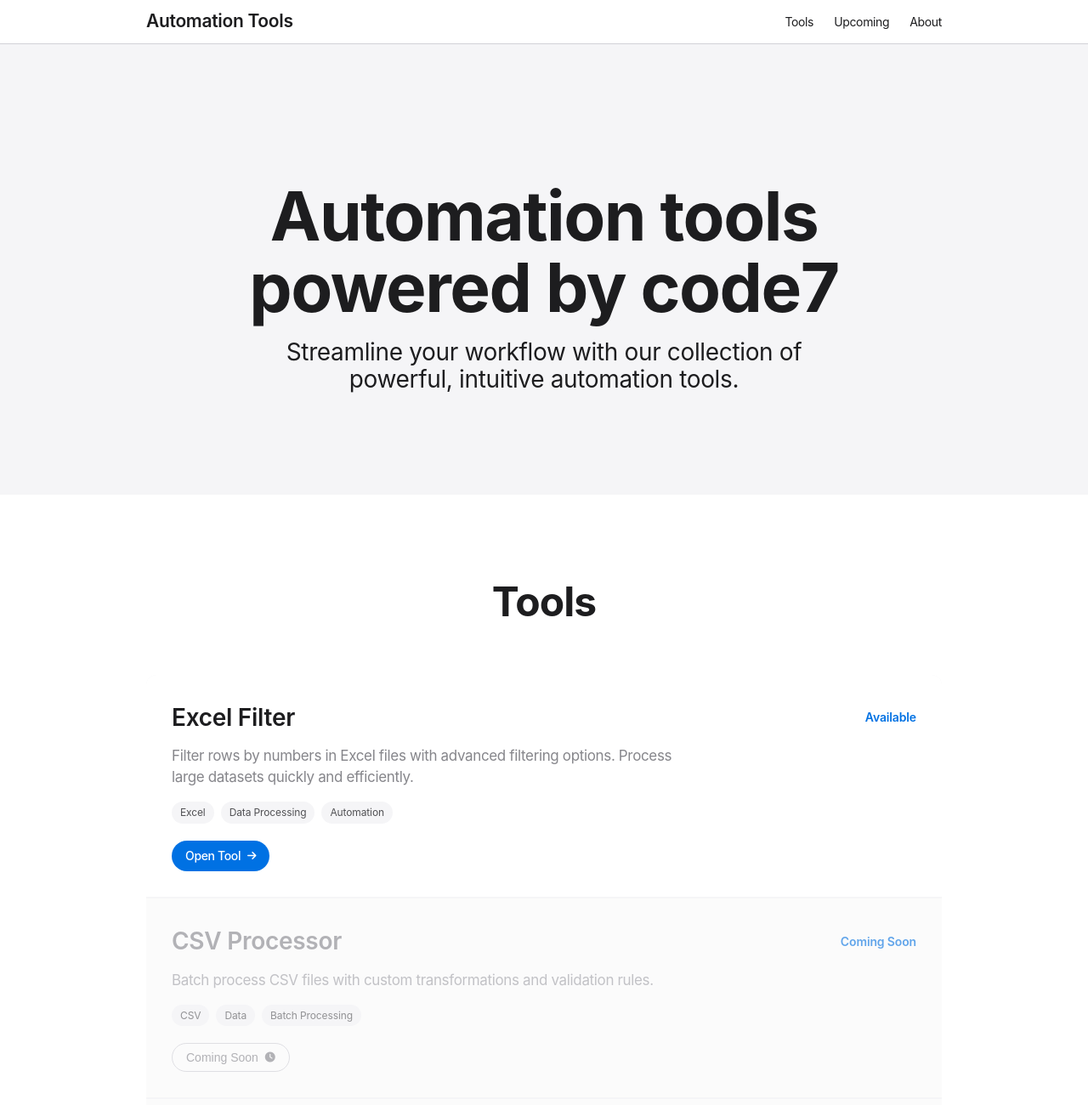
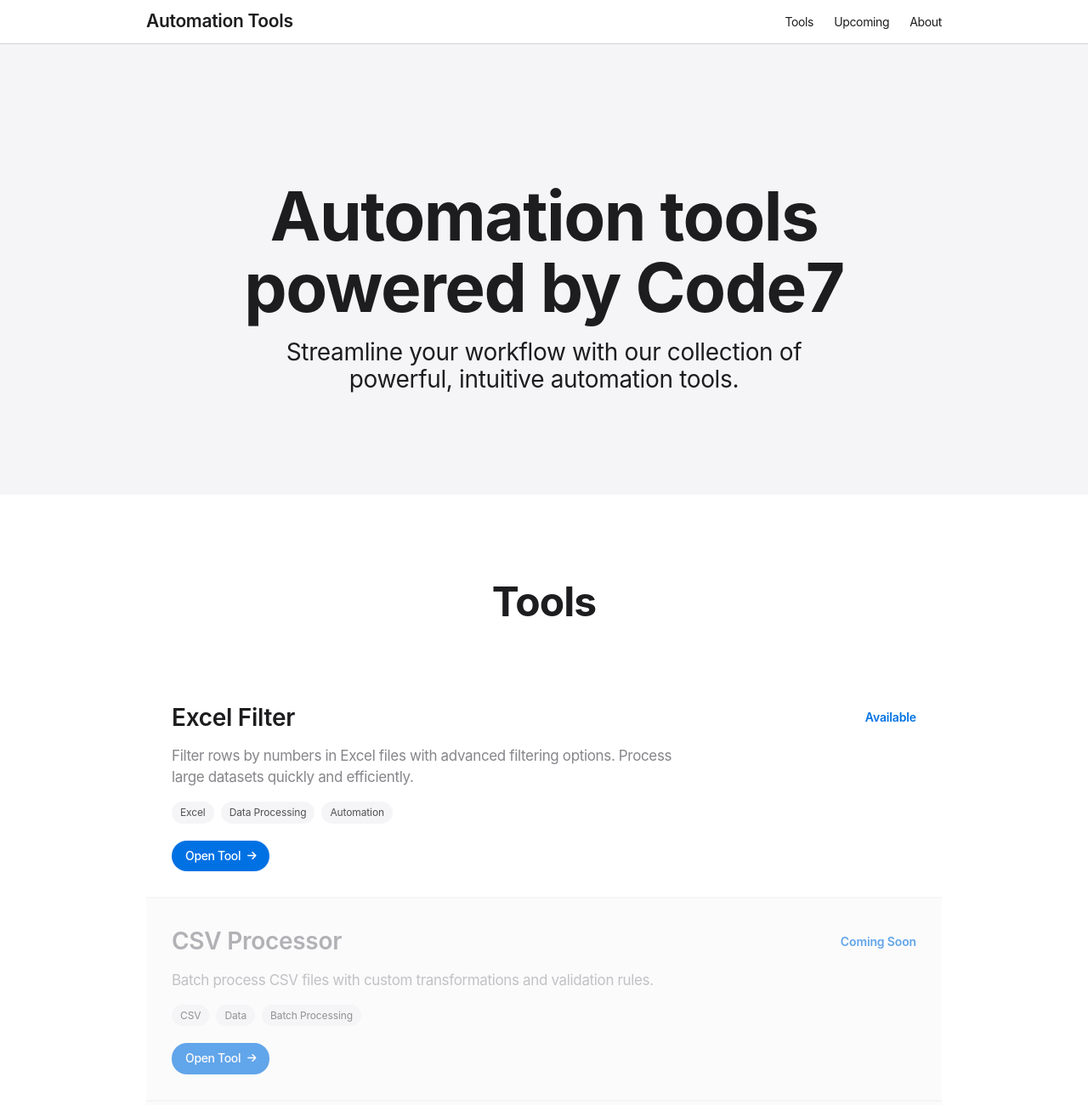
Before and after one commit to Arabdreams/code7, a plain HTML site: page index.html in a window 1280 px wide. Shown: the top 1300 px of the page at 85% size. Drawn offline with Linux system fonts and the light colour scheme.

Commit message:
Correct capitalization of 'Code7' in index.html

```diff
--- a/index.html
+++ b/index.html
@@ -3,7 +3,7 @@
     <meta charset="UTF-8">
     <meta name="viewport" content="width=device-width, initial-scale=1.0">
       <link rel="icon" type="image/jpeg" href="c7.jpg">
-    <title>Automation Tools | Powered by code7</title>
+    <title>Automation Tools | Powered by Code7</title>
     <link rel="stylesheet" href="https://cdnjs.cloudflare.com/ajax/libs/font-awesome/6.4.0/css/all.min.css">
     <style>
         /* Reset and base styles */
@@ -375,7 +375,7 @@
     <main>
         <!-- Hero section -->
         <section class="hero">
-            <h1>Automation tools<br>powered by <span>code7</span></h1>
+            <h1>Automation tools<br>powered by <span>Code7</span></h1>
             <p>Streamline your workflow with our collection of powerful, intuitive automation tools.</p>
         </section>
 
@@ -413,7 +413,7 @@
                         <div class="tool-tag">Batch Processing</div>
                     </div>
                     <div class="tool-actions">
-                        <button class="coming-soon-btn">Coming Soon <i class="fas fa-clock"></i></button>
+                        <a href="filecomparatar.html" class="open-tool-btn">Open Tool <i class="fas fa-arrow-right"></i></a>
                     </div>
                 </div>
 
@@ -491,7 +491,7 @@
     <!-- Footer -->
     <footer id="about">
         <div class="footer-content">
-            <div class="footer-logo">Automation Tools powered by <span>code7</span></div>
+            <div class="footer-logo">Automation Tools powered by <span>Code7</span></div>
             <div class="copyright">New tools added regularly. &copy; 2023</div>
         </div>
     </footer>
```
